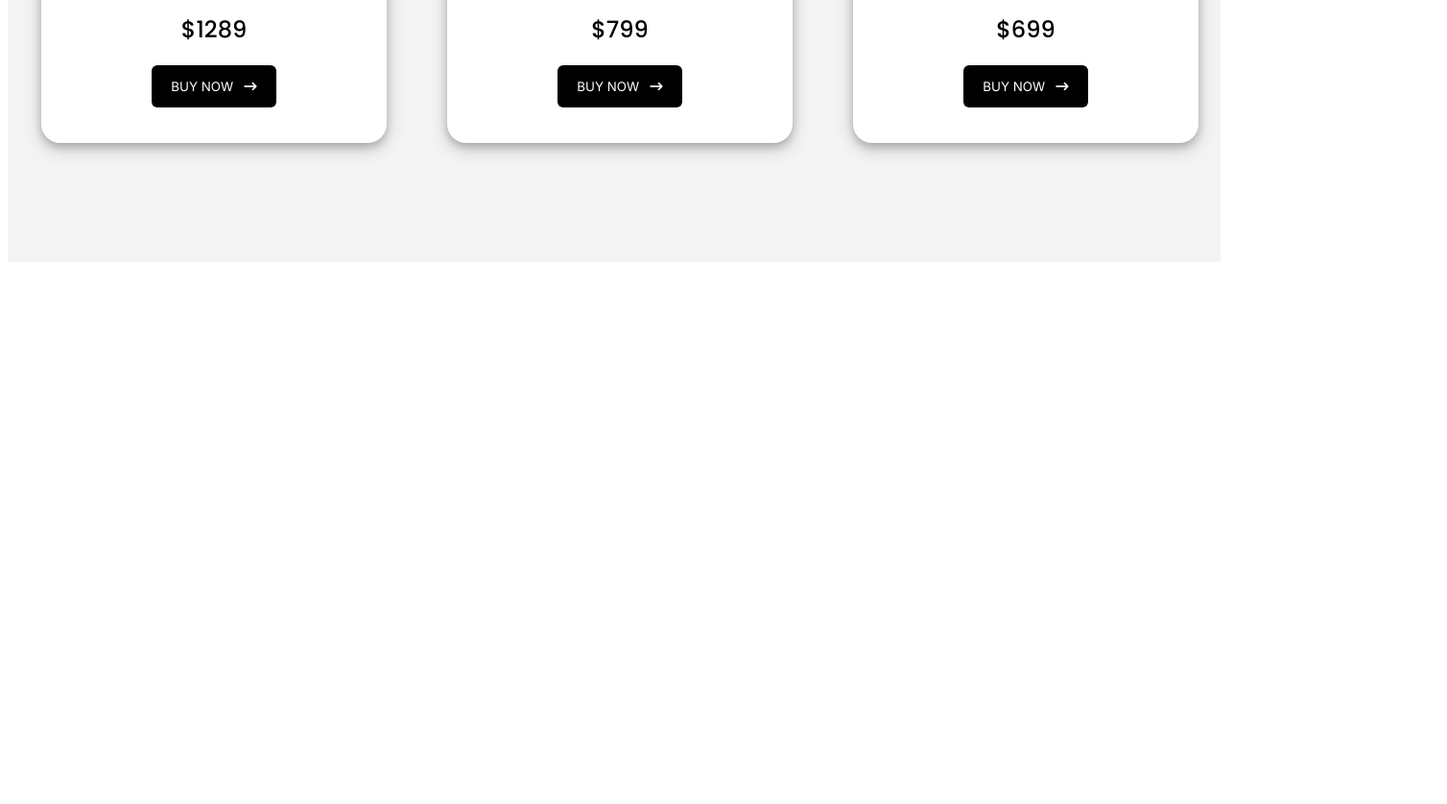
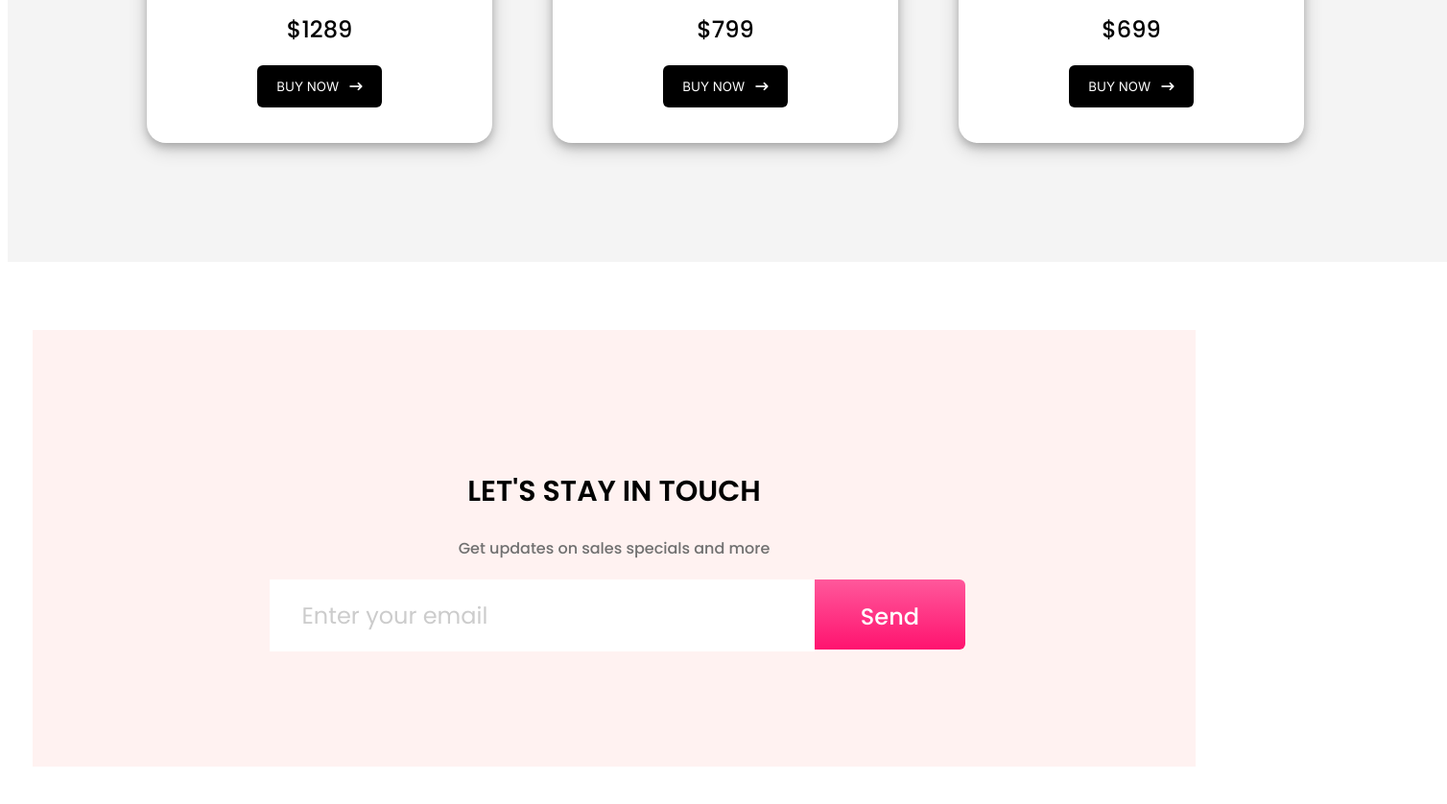
Before and after one commit to md-ju-jewel/Panda-commerce, a plain HTML site: page index.html in a window 1280 px wide. Shown: the part 2178-3016 px from the top of the page at 96% size, 1508 px wide, since content can reach past the window. Before the commit the page ends 2459 px from the top, so only its background shows below. Drawn offline with Linux system fonts and the light colour scheme.

Commit message:
Footer section added

```diff
--- a/index.html
+++ b/index.html
@@ -152,10 +152,12 @@
                 </div>
 
             </section>
-
         </main>
-        <footer>
-
+        <footer class="footer container">
+            <h2>LET'S STAY IN TOUCH</h2>
+            <p>Get updates on sales specials and more</p>
+            <input placeholder="Enter your email" type="email" name id>
+            <button class="btn"><a class="send" href="">Send</a></button>
         </footer>
     </body>
 </html>
--- a/style.css
+++ b/style.css
@@ -193,39 +193,40 @@ nav a {
   padding: 13px 30px 13px 0px;
 }
 /* cart section styles */
-.cart-sec{
-  width: auto;
+.cart-sec {
+  width: 1500px;
   height: 1486px;
-  background-color: #F4F4F4;
+  background-color: #f4f4f4;
   background-size: cover;
-  margin: 60px 0 0 0;
+  margin: 0px auto;
   padding: 0;
+  margin-top: 60px;
 }
-.Shoes-section-title{
+.Shoes-section-title {
   display: flex;
   justify-content: space-between;
   align-items: center;
 }
-.Shoes-section-title h3{
+.Shoes-section-title h3 {
   font-size: 38px;
   font-weight: 600;
   font-family: "Poppins", sans-serif;
   margin-left: 35px;
 }
-.Shoes-section-title a{
+.Shoes-section-title a {
   font-size: 20px;
   font-weight: 500;
   font-family: "Poppins", sans-serif;
   margin-right: 42px;
   text-decoration: none;
-  color: #FF9D00;
+  color: #ff9d00;
 }
-.Shoes-3-carts{
+.Shoes-3-carts {
   display: flex;
   gap: 63px;
   margin-left: 35px;
 }
-.shoes-cart{
+.shoes-cart {
   width: 360px;
   height: 496px;
   background: white;
@@ -233,36 +234,36 @@ nav a {
   text-align: center;
   box-shadow: 0 4px 8px 0 rgba(0, 0, 0, 0.2), 0 6px 20px 0 rgba(0, 0, 0, 0.19);
 }
-.shoes-cart img{
+.shoes-cart img {
   width: 335px;
   height: 210px;
 }
-.shoes-cart span{
+.shoes-cart span {
   display: block;
   font-size: 24px;
   font-weight: 500;
   font-family: "Poppins", sans-serif;
 }
-.shoes-cart h2{
+.shoes-cart h2 {
   font-size: 24px;
   font-weight: 600;
   font-family: "Poppins", sans-serif;
   margin-top: 0px;
 }
-.shoes-cart p{
+.shoes-cart p {
   font-family: "Inter", sans-serif;
   font-size: 16px;
   font-weight: 400;
   padding: 20px;
 }
-.shoes-cart .btn{
+.shoes-cart .btn {
   background: black;
 }
-.bags-cart img{
+.bags-cart img {
   width: 290px;
   height: 290px;
 }
-.bags-cart{
+.bags-cart {
   width: 360px;
   height: 600px;
   background: white;
@@ -270,6 +271,58 @@ nav a {
   text-align: center;
   box-shadow: 0 4px 8px 0 rgba(0, 0, 0, 0.2), 0 6px 20px 0 rgba(0, 0, 0, 0.19);
 }
-.bags-cart h2{
+.bags-cart h2 {
   margin-top: 20px;
 }
+/* footer styles */
+.footer {
+  width: 1212px;
+  height: 455px;
+  margin: 71px auto;
+  background: #fff2f1;
+  text-align: center;
+  position: relative;
+}
+.footer h2 {
+  padding-top: 146px;
+  font-family: Poppins;
+  font-size: 30px;
+  font-weight: 600;
+}
+.footer p {
+  color: rgb(112, 112, 112);
+  font-family: Poppins;
+  font-size: 16px;
+  font-weight: 500;
+  margin-bottom: 20px;
+}
+.footer input {
+  width: 683px;
+  height: 73px;
+  border: none;
+  display: block;
+  margin: auto;
+  padding-left: 34px ;
+  font-size: 24px;
+}
+.footer input:focus {
+  outline: none;
+}
+.footer input::placeholder {
+  color: rgb(204, 204, 204);
+  font-family: Poppins;
+  font-size: 24px;
+  font-weight: 400;
+}
+.footer .btn{
+  text-align: center;
+  font-family: Poppins;
+  position: absolute;
+  top: 240px;
+  right: 240px;
+  border-radius: 0px 6px 6px 0px;
+  padding: 21px 48px 17px 48px;
+  text-align: center;
+  font-size: 24px;
+  font-weight: 500;
+}
```
